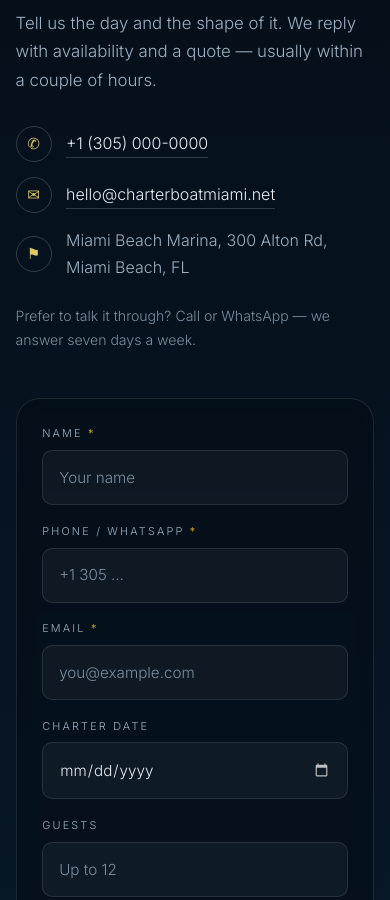
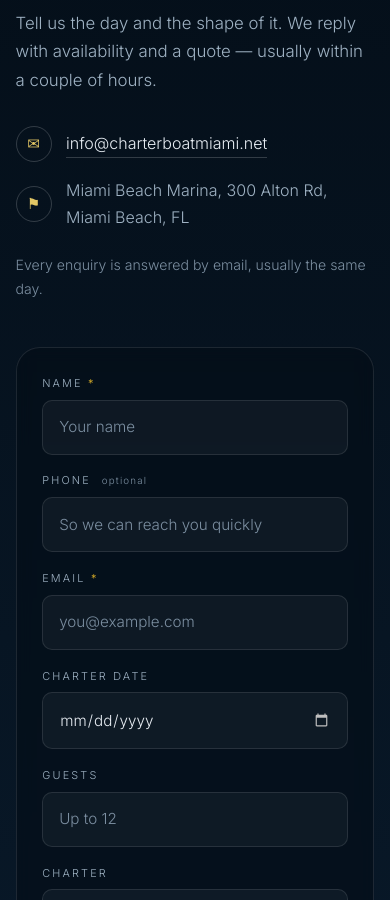
Before and after one commit to CIROCAMP/miamibaotcharter, a plain HTML site: page index.html in a window 390 px wide. Shown: the part 9980-10880 px from the top of the page. Drawn offline with nearby package versions, Linux system fonts and the light colour scheme.

Commit message:
Remove the phone number; email is the only contact channel
Drops the placeholder phone number, the tel: links and the WhatsApp send
button, and switches the address to info@charterboatmiami.net.

- contact block, footer, CTA strip and structured data no longer carry a
  phone number
- the guest's own phone in the enquiry form stays, but is now optional
  since email is the only channel we answer on
- form validation and the enquiry body updated to match

```diff
--- a/assets/css/styles.css
+++ b/assets/css/styles.css
@@ -313,7 +313,7 @@ p{margin:0 0 1em}
 .field select option{background:var(--navy-700);color:var(--text)}
 .field input[type="date"]::-webkit-calendar-picker-indicator{filter:invert(.75);cursor:pointer}
 
-.form-actions{display:grid;grid-template-columns:1fr 1fr;gap:.8rem;margin-top:.4rem}
+.form-actions{display:grid;grid-template-columns:1fr;gap:.8rem;margin-top:.4rem}
 .form-status{margin:0;font-size:.9rem;min-height:1.2em}
 .form-status.ok{color:var(--aqua)}
 .form-status.err{color:#e9967a}
@@ -390,7 +390,7 @@ p{margin:0 0 1em}
   .nav-toggle{display:flex;z-index:2}
   .feature-cards,.dest-grid{grid-template-columns:1fr}
   .hero-inner{padding:7.5rem 0 5rem}
-  .row,.form-actions{grid-template-columns:1fr}
+  .row{grid-template-columns:1fr}
   .footer-inner{grid-template-columns:1fr}
   .cta-inner{flex-direction:column;align-items:flex-start}
 }
@@ -412,3 +412,7 @@ p{margin:0 0 1em}
   .site-header,.scroll-hint,.marquee,.book-form,.cta-strip{display:none}
   body{background:#fff;color:#111}
 }
+
+.field>span .opt{
+  color:var(--muted-dim);letter-spacing:.12em;font-size:.9em;text-transform:none;margin-left:.35rem;
+}
--- a/assets/js/main.js
+++ b/assets/js/main.js
@@ -1,14 +1,11 @@
 /* ============================================================
    Charter Boat Miami — interactions
-   Edit CONTACT below to change the phone / email / WhatsApp
-   everywhere on the site at once.
+   Edit CONTACT below to change the email or marina everywhere
+   on the site at once.
    ============================================================ */
 
 const CONTACT = {
-  phone:    '+1 (305) 000-0000',           // display format
-  phoneRaw: '+13050000000',                // tel: link
-  whatsapp: '13050000000',                 // digits only, no + or spaces
-  email:    'hello@charterboatmiami.net',
+  email:    'info@charterboatmiami.net',
   marina:   'Miami Beach Marina, 300 Alton Rd, Miami Beach, FL',
   // Optional: paste a form endpoint (e.g. https://formspree.io/f/xxxxxxx)
   // to receive enquiries by email. Leave empty to fall back to the
@@ -20,10 +17,7 @@ const CONTACT = {
 (function applyContact() {
   document.querySelectorAll('[data-contact]').forEach((el) => {
     const kind = el.dataset.contact;
-    if (kind === 'phone') {
-      el.textContent = CONTACT.phone;
-      if (el.tagName === 'A') el.href = 'tel:' + CONTACT.phoneRaw;
-    } else if (kind === 'email') {
+    if (kind === 'email') {
       el.textContent = CONTACT.email;
       if (el.tagName === 'A') el.href = 'mailto:' + CONTACT.email;
     } else if (kind === 'marina') {
@@ -127,7 +121,7 @@ function readForm() {
   const d = Object.fromEntries(new FormData(form).entries());
   return {
     name: (d.name || '').trim(),
-    phone: (d.phone || '').trim(),
+    phone: (d.phone || '').trim() || 'not given',
     email: (d.email || '').trim(),
     date: d.date || 'flexible',
     guests: d.guests || 'not specified',
@@ -155,20 +149,12 @@ function setStatus(text, kind) {
   status.className = 'form-status' + (kind ? ' ' + kind : '');
 }
 
-/* WhatsApp button — always reflects whatever is typed so far */
-function refreshWhatsApp() {
-  const body = composeMessage(readForm());
-  waBtn.href = 'https://wa.me/' + CONTACT.whatsapp + '?text=' + encodeURIComponent(body);
-}
-form.addEventListener('input', refreshWhatsApp);
-refreshWhatsApp();
-
 form.addEventListener('submit', async (e) => {
   e.preventDefault();
 
   if (!form.checkValidity()) {
     form.reportValidity();
-    setStatus('Please fill in your name, phone and email.', 'err');
+    setStatus('Please fill in your name and email.', 'err');
     return;
   }
 
@@ -186,10 +172,9 @@ form.addEventListener('submit', async (e) => {
       });
       if (!res.ok) throw new Error('Request failed: ' + res.status);
       form.reset();
-      refreshWhatsApp();
       setStatus('Thank you — your request is in. We usually reply within a couple of hours.', 'ok');
     } catch (err) {
-      setStatus('That did not go through. Please call ' + CONTACT.phone + ' or email ' + CONTACT.email + '.', 'err');
+      setStatus('That did not go through. Please email ' + CONTACT.email + ' directly.', 'err');
     } finally {
       submitBtn.disabled = false;
     }
--- a/index.html
+++ b/index.html
@@ -327,19 +327,15 @@
         </p>
         <ul class="contact-list">
           <li>
-            <span class="ci" aria-hidden="true">&#9990;</span>
-            <a href="tel:+13050000000" data-contact="phone">+1 (305) 000-0000</a>
-          </li>
-          <li>
             <span class="ci" aria-hidden="true">&#9993;</span>
-            <a href="mailto:hello@charterboatmiami.net" data-contact="email">hello@charterboatmiami.net</a>
+            <a href="mailto:info@charterboatmiami.net" data-contact="email">info@charterboatmiami.net</a>
           </li>
           <li>
             <span class="ci" aria-hidden="true">&#9873;</span>
             <span data-contact="marina">Miami Beach Marina, 300 Alton Rd, Miami Beach, FL</span>
           </li>
         </ul>
-        <p class="book-note">Prefer to talk it through? Call or WhatsApp — we answer seven days a week.</p>
+        <p class="book-note">Every enquiry is answered by email, usually the same day.</p>
       </div>
 
       <form class="book-form reveal" id="bookForm" novalidate>
@@ -349,8 +345,8 @@
             <input type="text" name="name" required autocomplete="name" placeholder="Your name">
           </label>
           <label class="field">
-            <span>Phone / WhatsApp <b aria-hidden="true">*</b></span>
-            <input type="tel" name="phone" required autocomplete="tel" placeholder="+1 305 …">
+            <span>Phone <span class="opt">optional</span></span>
+            <input type="tel" name="phone" autocomplete="tel" placeholder="So we can reach you quickly">
           </label>
         </div>
 
@@ -388,7 +384,6 @@
 
         <div class="form-actions">
           <button type="submit" class="btn btn-gold btn-block">Request availability</button>
-          <a class="btn btn-outline btn-block" id="waBtn" href="#" rel="noopener">Send on WhatsApp</a>
         </div>
 
         <p class="form-status" id="formStatus" role="status" aria-live="polite"></p>
@@ -451,7 +446,7 @@
       </div>
       <div class="cta-actions">
         <a class="btn btn-gold" href="#book">Check availability</a>
-        <a class="btn btn-ghost" href="tel:+13050000000" data-contact="phone">Call us</a>
+        <a class="btn btn-ghost" href="mailto:info@charterboatmiami.net" data-contact="email">Email us</a>
       </div>
     </div>
   </section>
@@ -477,8 +472,7 @@
     </nav>
 
     <div class="foot-contact">
-      <a href="tel:+13050000000" data-contact="phone">+1 (305) 000-0000</a>
-      <a href="mailto:hello@charterboatmiami.net" data-contact="email">hello@charterboatmiami.net</a>
+      <a href="mailto:info@charterboatmiami.net" data-contact="email">info@charterboatmiami.net</a>
       <span data-contact="marina">Miami Beach Marina &middot; Miami Beach, FL</span>
     </div>
   </div>
@@ -496,8 +490,7 @@
   "description": "Private yacht charters in Miami aboard a 2024 Azimut Verve 48. Up to 12 guests, captain included.",
   "url": "https://charterboatmiami.net/",
   "image": "https://charterboatmiami.net/assets/img/og-cover.svg",
-  "telephone": "+1-305-000-0000",
-  "email": "hello@charterboatmiami.net",
+  "email": "info@charterboatmiami.net",
   "address": {
     "@type": "PostalAddress",
     "streetAddress": "300 Alton Road",
```
